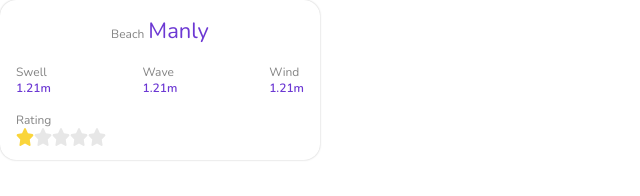
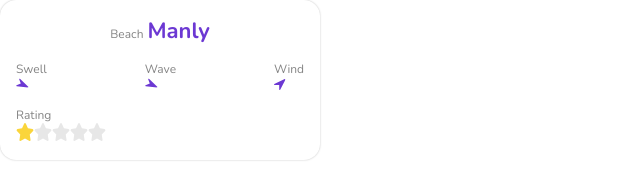
Before and after one commit to jardelgoncalves/finding-waves, a Vue app in the folder webapp/: page / in a window 1280 px wide. Shown: the top 196 px of the page, without its empty margins (0-640 px from the left). Built offline with nearby package versions, Linux system fonts and the light colour scheme.

Commit message:
refactor(webapp): add new properties

```diff
--- a/webapp/src/components/BeachCard/BeachCard.vue
+++ b/webapp/src/components/BeachCard/BeachCard.vue
@@ -1,12 +1,20 @@
 <script>
+import { Arrow, Star } from '../Icon'
 export default {
   name: 'app-beach-card',
+  components: {
+    'icon-arrow': Arrow,
+    'icon-star': Star,
+  },
   props: {
     name: { type: String, required: true },
     rating: { type: Number, required: false, default: () => 1 },
     swell: { type: String, required: false },
     wind: { type: String, required: false },
-    wave:{ type: String, required: false }
+    wave:{ type: String, required: false },
+    swellRotation:{ type: Number, required: false, default: () => 70 },
+    waveRotation:{ type: Number, required: false, default: () => 70},
+    windRotation:{ type: Number, required: false, default: () => 0},
   },
   methods: {
     styleRating(current) {
@@ -24,31 +32,31 @@ export default {
     <div class="beach-card__info">
       <div class="beach-card__info__col">
         <span class="beach-card__info__col__title">Swell</span>
-        <div class="beach-card__info__col__value">1.21m</div>
+        <div class="beach-card__info__col__value">
+          <icon-arrow :rotate="swellRotation" />
+          {{ swell }}
+        </div>
       </div>
       <div class="beach-card__info__col">
         <span class="beach-card__info__col__title">Wave</span>
-        <div class="beach-card__info__col__value">1.21m</div>
+        <div class="beach-card__info__col__value">
+          <icon-arrow :rotate="waveRotation" />
+          {{ wave }}
+        </div>
       </div>
       <div class="beach-card__info__col">
         <span class="beach-card__info__col__title">Wind</span>
-        <div class="beach-card__info__col__value">1.21m</div>
+        <div class="beach-card__info__col__value">
+          <icon-arrow :rotate="windRotation" />
+          {{ wind }}
+        </div>
       </div>
     </div>
     <div class="beach-card__rating">
       <span class="beach-card__rating__title">Rating</span>
       <div class="beach-card__rating__stars">
         <div v-for="i in 5" :key="i" :class="styleRating(i)">
-          <svg width="18" height="18" viewBox="0 0 18 18" fill="none" xmlns="http://www.w3.org/2000/svg">
-            <g clip-path="url(#clip0)">
-            <path d="M8.10314 0.6258L6.06251 5.28049L1.49689 6.02932C0.67814 6.16291 0.350015 7.29846 0.943765 7.94885L4.24689 11.5699L3.46564 16.6852C3.32501 17.6098 4.19064 18.3024 4.91564 17.8699L9.00002 15.4547L13.0844 17.8699C13.8094 18.2988 14.675 17.6098 14.5344 16.6852L13.7531 11.5699L17.0563 7.94885C17.65 7.29846 17.3219 6.16291 16.5031 6.02932L11.9375 5.28049L9.89689 0.6258C9.53127 -0.203888 8.47189 -0.214435 8.10314 0.6258Z" />
-            </g>
-            <defs>
-            <clipPath id="clip0">
-            <rect width="18" height="18" fill="white"/>
-            </clipPath>
-            </defs>
-          </svg>
+          <icon-star />
         </div>
       </div>
     </div>
@@ -76,7 +84,7 @@ export default {
     flex-direction: row;
     align-items: flex-end;
     justify-content: center;
-    margin-bottom: 18px;
+    margin-bottom: 15px;
 
     &__beach {
       font-size: 12px;
@@ -90,6 +98,7 @@ export default {
       font-size: 22px;
       line-height: 30px;
       color: var(--color-primary);
+      font-weight: bold;
     }
   }
 
@@ -112,6 +121,12 @@ export default {
         font-size: 12px;
         line-height: 16px;
         color: var(--color-primary);
+        display: flex;
+        align-items: center;
+
+        svg {
+          margin-right: 4px;
+        }
       }
     }
   }
```
